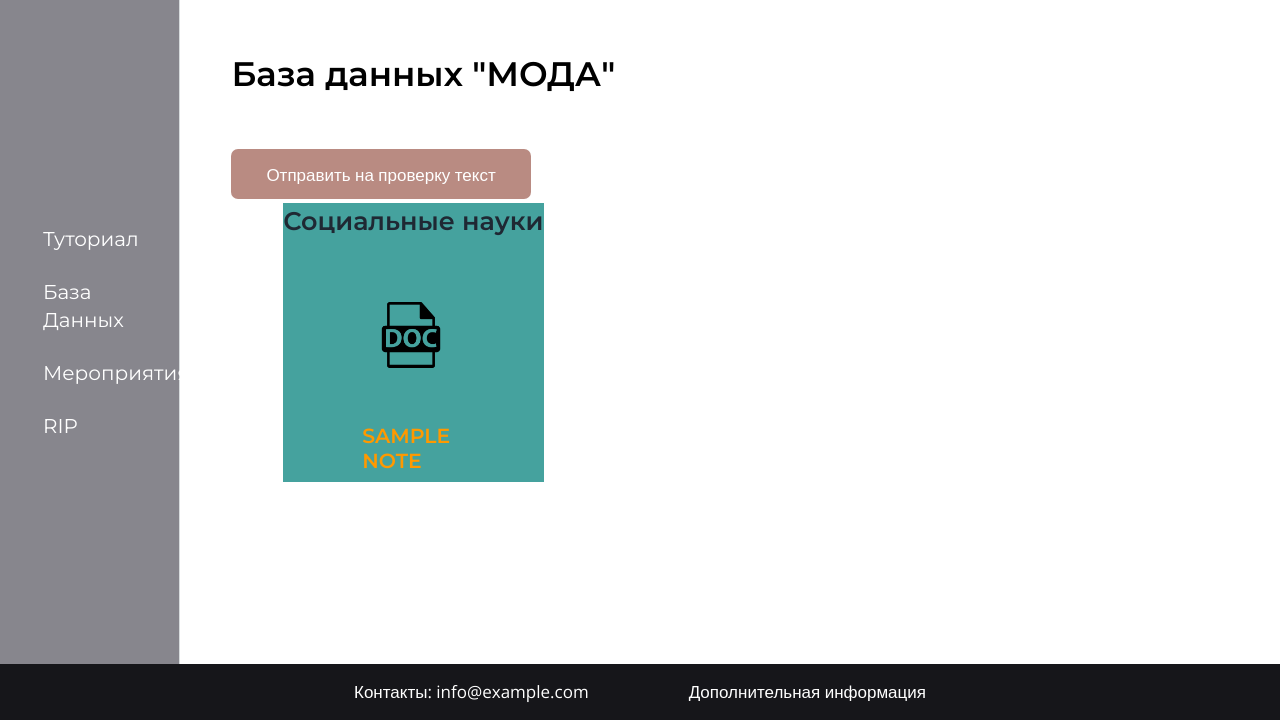
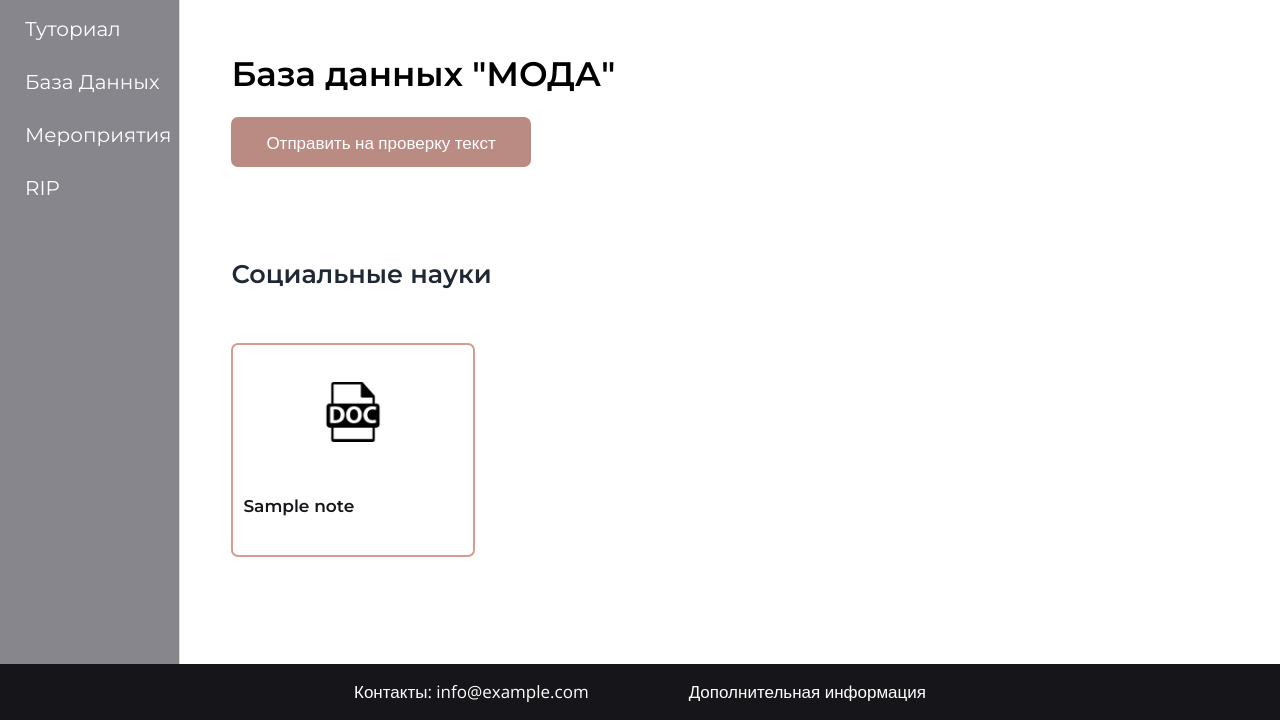
Before and after one commit to SlavicDeveloper/NODA_PROJECT, a Django app: page /notes/ in a window 1280 px wide. Shown: the part 80-800 px from the top of the page. Run offline with Django 5.2, Linux system fonts and the light colour scheme; tables that the repository leaves empty hold one stand-in row (values such as "Sample post").

Commit message:
More fun

```diff
--- a/NODA_web/main/static/main/css/main.css
+++ b/NODA_web/main/static/main/css/main.css
@@ -4,6 +4,26 @@
     --accent: #d69b8f;
     --dark_accent: #bd887e;
     --coaccent: #B98B82;
+}
+
+:root::-webkit-scrollbar {
+    width: 10px;
+}
+:root::-webkit-scrollbar-thumb { /* плашка-бегунок */
+    background: var(--gray);
+    border-radius: 7px;
+}
+
+.card-title::-webkit-scrollbar {
+    width: 5px;
+}
+.card-title::-webkit-scrollbar-thumb { /* плашка-бегунок */
+    background: var(--gray);
+    border-radius: 7px;
+}
+
+.card-title:hover::-webkit-scrollbar-thumb { /* плашка-бегунок */
+  background: white;
 }
 
 /* :root {
@@ -23,7 +43,7 @@ h1, h2, h3, h4 {
 }
 
 h1, h2 {
-    margin-bottom: 4rem;
+    margin-bottom: 2rem;
 }
 
 a, p, li, label {
@@ -94,9 +114,6 @@ main {
     width: 14vw;
     border-right: 1px solid #D7DBDD;
     background-color: var(--gray);
-    display: flex;
-    align-items: center;
-    justify-content: center;
 }
 
 .sidebar a {
@@ -105,7 +122,8 @@ main {
 }
 
 .sidebar__section {
-    width: 80%;
+    position: sticky;
+    top: 0;
 }
 
 .sidebar__item {
@@ -145,12 +163,6 @@ footer {
 	color: #FFA07A;
 }
 
-
-.card img {
-	float: center;
-	max-width: 60%;
-}
-
 body {
     overflow-x: hidden;
 	font-size: 17px;
@@ -169,18 +181,18 @@ body {
 
 .containers {
     display: flex;
-	justify-content: center;
     flex-wrap: wrap;
-	/* padding: 1.5%; */
     box-sizing: border-box;
-	margin-top: 15px;
+    margin-top: 100px;
+    flex-direction: column;
+    align-items: flex-start;
 }
 
 .container {
 	position: relative;
 	margin-bottom: 20px;
 	padding-bottom: 30px;
-	background: #45A29E;
+	/* background: #45A29E; */
 	color: #1F2833;
 	text-decoration: none;
 
@@ -202,28 +214,47 @@ body {
 
 
 .cards {
-	margin: 0 -10px;
     display: flex;
-	justify-content: center;
+    width: 70vw;
     flex-wrap: wrap;
-	margin-top: 20px;
-	/* padding: 1.5%; */
-	box-sizing: border-box;
 }
 
 .card {
-	margin: 0 20px;
-	position: relative;
+    width: 200px;
+    margin: 20px 30px 0 0;
+    border: 2px solid var(--accent);
+    border-radius: 7px;
+    display: flex;
+    align-items: center;
+    flex-direction: column;
+    justify-content: space-around;
+    padding: 20px;
+    height: 170px;
+}
+
+.card:hover {
+    color: white;
+    background-color: var(--accent);
+}
+
+.card img {
+    width: 30%;
     margin-bottom: 20px;
-	padding-bottom: 30px;
 }
+
+.card-title {
+    inline-size: 220px;
+    overflow: auto;
+
+}
+
 
 @media (max-width: 600px) {
 	.card {
 		width: 100%;
 	}
 }
-
+/*
 @media (min-width: 700px) {
 	.card {
 		max-width: 150px;
@@ -231,7 +262,7 @@ body {
 		float: center;
 		margin-bottom: 20px;
 	}
-}
+} */
 
 .card span {
 	display: block;
--- a/NODA_web/main/templates/main/notes_preview.html
+++ b/NODA_web/main/templates/main/notes_preview.html
@@ -7,39 +7,44 @@
         <a class="button" href="{% url 'validate' %}">Отправить на проверку текст</a>
     </span>
     <div class="containers">
+
         {% if soc %}
-        <span class="container">
+        <div class="container">
             <h2>Социальные науки</h2>
             <div class="cards">
                 {% for el in soc %}
                 {% if el.state_status == 'approve' %}
-                <a href="{{el.doc_file.url}}" class = 'card'>
-                    <span class="card">
-                        <img src="{% static 'main/css/img/doc.png' %}" alt="file" class="card">
-                        <span class="card-header"><h3 class="card-title">{{el.doc_name}}</h3></span>
-                    </span>
+                <a href="{{el.doc_file.url}}" target="_blank">
+                    <div class="card">
+                        <img src="{% static 'main/css/img/doc.png' %}" alt="file">
+                        <h4 class="card-title">{{el.doc_name}}</h4>
+                    </div>
                 </a>
                 {% endif %}
                 {% endfor %}
             </div>
-        </span>
+        </div>
         {% endif %}
+
         {% if gum %}
-        <span class="container">
+        <div class="container">
             <h2>Гуманитарные науки</h2>
             <div class="cards">
                 {% for el in gum %}
                 {% if el.state_status == 'approve' %}
-                <a href="{{el.doc_file.url}}" class = 'card'>
-                    <span class="card">
-                        <span class="card-header"><h3 class="card-title">{{el.doc_name}}</h3></span>
-                    </span>
+                <a href="{{el.doc_file.url}}" target="_blank">
+                    <div class="card">
+                        <img src="{% static 'main/css/img/doc.png' %}" alt="file">
+                        <h4 class="card-title">{{el.doc_name}}</h4>
+                    </div>
                 </a>
                 {% endif %}
                 {% endfor %}
             </div>
-        </span>
+        </div>
         {% endif %}
+
+
         {% if est %}
         <span class="container">
             <h2>Естественные и точные науки</h2>
```
Lines whose indentation alone changed are shown as unchanged.
